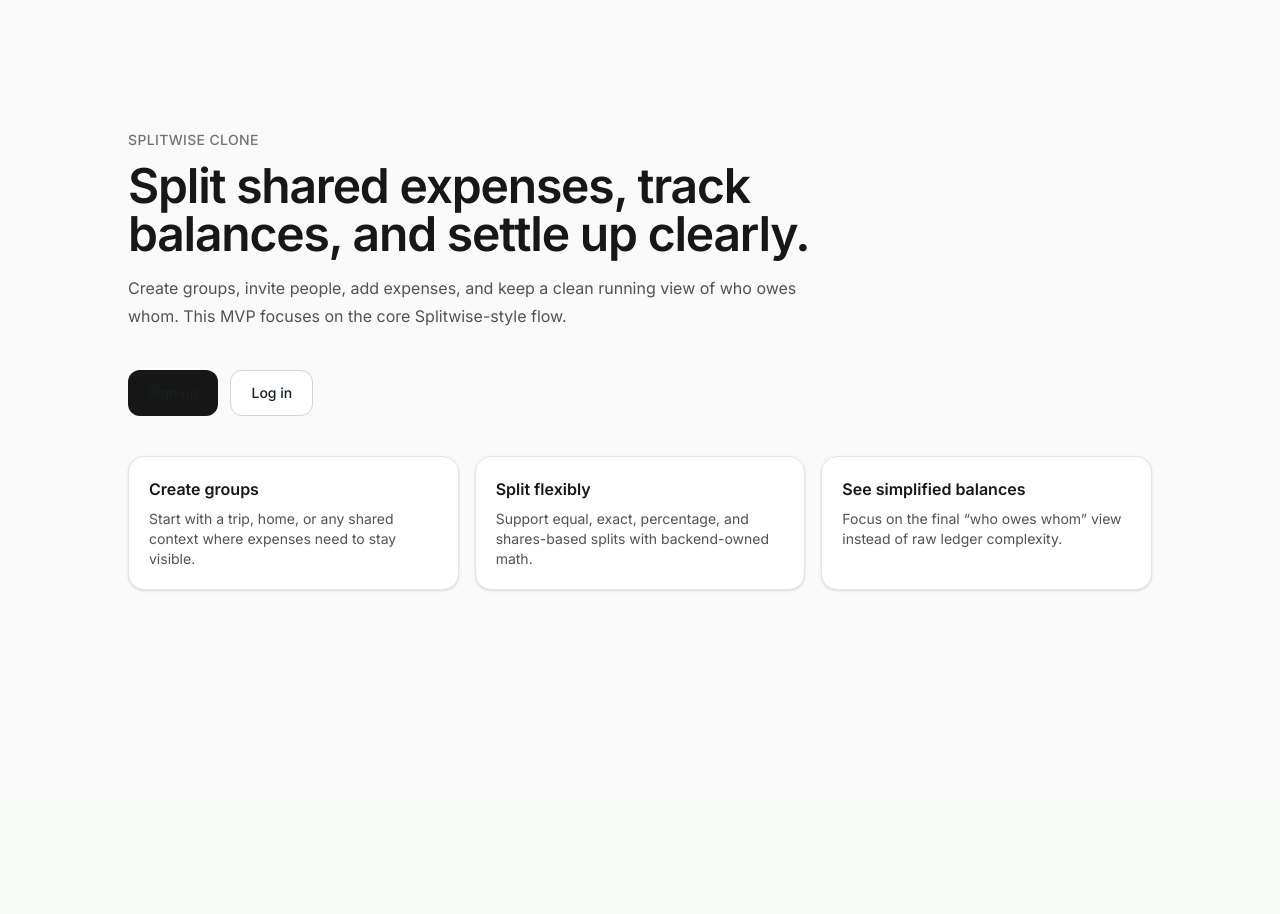
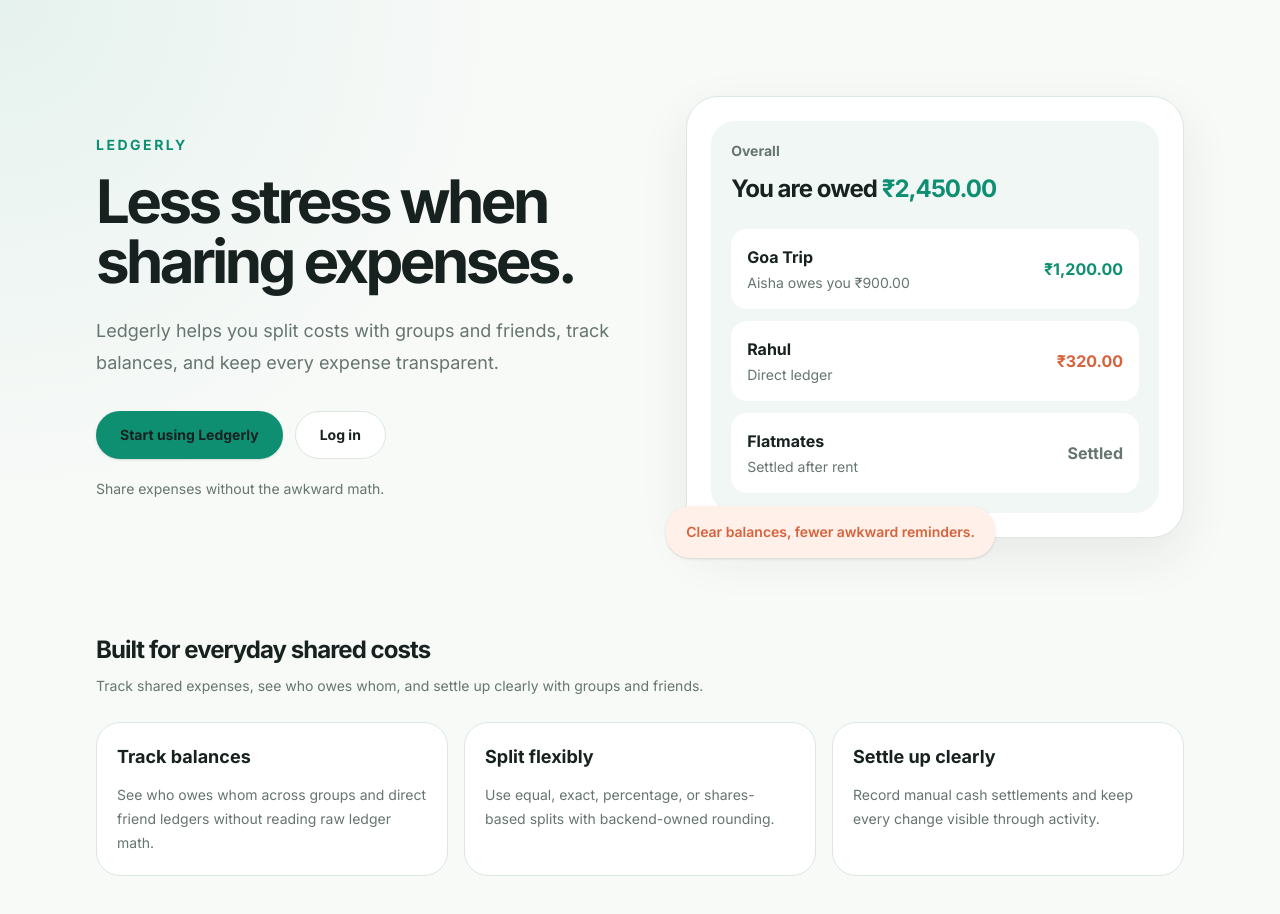
Before and after one commit to Beastly713/expense, a Next.js app in the folder apps/web/: page / in a window 1280 px wide. Shown: the top 914 px of the page. Before the commit the page ends 800 px from the top, so only its background shows below. Built offline with nearby package versions, Linux system fonts and the light colour scheme; no server answers.

Commit message:
brand: apply Ledgerly naming and app-wide copy polish

```diff
--- a/apps/web/src/app/layout.tsx
+++ b/apps/web/src/app/layout.tsx
@@ -7,8 +7,9 @@
 const inter = Inter({ subsets: ['latin'] });
 
 export const metadata: Metadata = {
-  title: 'Splitwise Clone',
-  description: 'Expense-sharing MVP',
+  title: 'Ledgerly',
+  description:
+    'Track shared expenses, split costs with groups and friends, and settle up clearly.',
 };
 
 export default function RootLayout({
--- a/apps/web/src/app/page.tsx
+++ b/apps/web/src/app/page.tsx
@@ -1,63 +1,167 @@
 import Link from 'next/link';
 
-import { PublicOnlyRoute } from '@/components/layout/public-only-route';
-import { env } from '@/lib/env';
+import {
+  APP_DESCRIPTION,
+  APP_NAME,
+  APP_TAGLINE,
+  LANDING_HERO_DESCRIPTION,
+  LANDING_HERO_TITLE,
+} from '@/lib/branding';
+
+const featureCards = [
+  {
+    title: 'Track balances',
+    description:
+      'See who owes whom across groups and direct friend ledgers without reading raw ledger math.',
+  },
+  {
+    title: 'Split flexibly',
+    description:
+      'Use equal, exact, percentage, or shares-based splits with backend-owned rounding.',
+  },
+  {
+    title: 'Settle up clearly',
+    description:
+      'Record manual cash settlements and keep every change visible through activity.',
+  },
+];
 
 export default function LandingPage() {
   return (
-    <PublicOnlyRoute>
-      <main className="min-h-screen bg-neutral-50 px-4 py-10">
-        <div className="mx-auto flex min-h-[80vh] max-w-5xl flex-col justify-center gap-10">
-          <div className="max-w-3xl">
-            <p className="mb-3 text-sm font-medium uppercase tracking-wide text-neutral-500">
-              {env.appName}
+    <main className="min-h-screen">
+      <section className="mx-auto grid w-full max-w-6xl gap-10 px-4 py-16 sm:px-6 lg:grid-cols-[1.05fr_0.95fr] lg:px-8 lg:py-24">
+        <div className="flex flex-col justify-center">
+          <p className="mb-4 text-sm font-bold uppercase tracking-[0.18em] text-[color:var(--ledgerly-primary)]">
+            {APP_NAME}
           </p>
-            <h1 className="text-4xl font-semibold tracking-tight text-neutral-900 sm:text-5xl">
-              Split shared expenses, track balances, and settle up clearly.
+
+          <h1 className="max-w-3xl text-5xl font-bold tracking-[-0.06em] text-[color:var(--ledgerly-text)] sm:text-6xl">
+            {LANDING_HERO_TITLE}
           </h1>
-            <p className="mt-4 max-w-2xl text-base leading-7 text-neutral-600">
-              Create groups, invite people, add expenses, and keep a clean running view of who
-              owes whom. This MVP focuses on the core Splitwise-style flow.
+
+          <p className="mt-6 max-w-2xl text-lg leading-8 text-[color:var(--ledgerly-muted)]">
+            {LANDING_HERO_DESCRIPTION}
           </p>
-          </div>
 
-          <div className="flex flex-col gap-3 sm:flex-row">
+          <div className="mt-8 flex flex-col gap-3 sm:flex-row">
             <Link
               href="/signup"
-              className="inline-flex items-center justify-center rounded-xl bg-neutral-900 px-5 py-3 text-sm font-medium text-white transition hover:bg-neutral-800"
+              className="inline-flex h-12 items-center justify-center rounded-full bg-[var(--ledgerly-primary)] px-6 text-sm font-bold text-white shadow-sm transition hover:bg-[var(--ledgerly-primary-dark)]"
             >
-              Sign up
+              Start using Ledgerly
             </Link>
+
             <Link
               href="/login"
-              className="inline-flex items-center justify-center rounded-xl border border-neutral-300 bg-white px-5 py-3 text-sm font-medium text-neutral-900 transition hover:bg-neutral-100"
+              className="inline-flex h-12 items-center justify-center rounded-full border border-[color:var(--ledgerly-border)] bg-white px-6 text-sm font-bold text-[color:var(--ledgerly-text)] transition hover:border-[color:var(--ledgerly-primary)] hover:bg-[var(--ledgerly-primary-soft)]"
             >
               Log in
             </Link>
           </div>
 
-          <div className="grid gap-4 md:grid-cols-3">
-            <div className="rounded-2xl border border-neutral-200 bg-white p-5 shadow-sm">
-              <h2 className="text-base font-semibold text-neutral-900">Create groups</h2>
-              <p className="mt-2 text-sm text-neutral-600">
-                Start with a trip, home, or any shared context where expenses need to stay visible.
+          <p className="mt-5 text-sm text-[color:var(--ledgerly-muted)]">
+            {APP_TAGLINE}
           </p>
         </div>
-            <div className="rounded-2xl border border-neutral-200 bg-white p-5 shadow-sm">
-              <h2 className="text-base font-semibold text-neutral-900">Split flexibly</h2>
-              <p className="mt-2 text-sm text-neutral-600">
-                Support equal, exact, percentage, and shares-based splits with backend-owned math.
+
+        <div className="relative">
+          <div className="rounded-[2rem] border border-[color:var(--ledgerly-border)] bg-white p-6 shadow-[var(--ledgerly-shadow-soft)]">
+            <div className="rounded-[1.5rem] bg-[var(--ledgerly-surface-soft)] p-5">
+              <p className="text-sm font-bold text-[color:var(--ledgerly-muted)]">
+                Overall
+              </p>
+
+              <p className="mt-3 text-2xl font-bold tracking-[-0.04em] text-[color:var(--ledgerly-text)]">
+                You are owed{' '}
+                <span className="text-[color:var(--ledgerly-positive)]">
+                  ₹2,450.00
+                </span>
+              </p>
+
+              <div className="mt-6 space-y-3">
+                <div className="rounded-2xl bg-white p-4">
+                  <div className="flex items-center justify-between gap-4">
+                    <div>
+                      <p className="font-bold text-[color:var(--ledgerly-text)]">
+                        Goa Trip
+                      </p>
+                      <p className="mt-1 text-sm text-[color:var(--ledgerly-muted)]">
+                        Aisha owes you ₹900.00
                       </p>
                     </div>
-            <div className="rounded-2xl border border-neutral-200 bg-white p-5 shadow-sm">
-              <h2 className="text-base font-semibold text-neutral-900">See simplified balances</h2>
-              <p className="mt-2 text-sm text-neutral-600">
-                Focus on the final “who owes whom” view instead of raw ledger complexity.
+                    <p className="font-bold text-[color:var(--ledgerly-positive)]">
+                      ₹1,200.00
+                    </p>
+                  </div>
+                </div>
+
+                <div className="rounded-2xl bg-white p-4">
+                  <div className="flex items-center justify-between gap-4">
+                    <div>
+                      <p className="font-bold text-[color:var(--ledgerly-text)]">
+                        Rahul
+                      </p>
+                      <p className="mt-1 text-sm text-[color:var(--ledgerly-muted)]">
+                        Direct ledger
+                      </p>
+                    </div>
+                    <p className="font-bold text-[color:var(--ledgerly-negative)]">
+                      ₹320.00
+                    </p>
+                  </div>
+                </div>
+
+                <div className="rounded-2xl bg-white p-4">
+                  <div className="flex items-center justify-between gap-4">
+                    <div>
+                      <p className="font-bold text-[color:var(--ledgerly-text)]">
+                        Flatmates
+                      </p>
+                      <p className="mt-1 text-sm text-[color:var(--ledgerly-muted)]">
+                        Settled after rent
+                      </p>
+                    </div>
+                    <p className="font-bold text-[color:var(--ledgerly-muted)]">
+                      Settled
                     </p>
                   </div>
                 </div>
               </div>
+            </div>
+          </div>
+
+          <div className="absolute -bottom-5 -left-5 hidden rounded-3xl bg-[var(--ledgerly-negative-soft)] px-5 py-4 text-sm font-semibold text-[color:var(--ledgerly-negative)] shadow-sm sm:block">
+            Clear balances, fewer awkward reminders.
+          </div>
+        </div>
+      </section>
+
+      <section className="mx-auto w-full max-w-6xl px-4 pb-16 sm:px-6 lg:px-8">
+        <div className="mb-6">
+          <h2 className="text-2xl font-bold tracking-[-0.04em] text-[color:var(--ledgerly-text)]">
+            Built for everyday shared costs
+          </h2>
+          <p className="mt-2 max-w-2xl text-sm leading-6 text-[color:var(--ledgerly-muted)]">
+            {APP_DESCRIPTION}
+          </p>
+        </div>
+
+        <div className="grid gap-4 md:grid-cols-3">
+          {featureCards.map((feature) => (
+            <article
+              key={feature.title}
+              className="rounded-[var(--ledgerly-radius-lg)] border border-[color:var(--ledgerly-border)] bg-white p-5"
+            >
+              <h3 className="text-lg font-bold text-[color:var(--ledgerly-text)]">
+                {feature.title}
+              </h3>
+              <p className="mt-3 text-sm leading-6 text-[color:var(--ledgerly-muted)]">
+                {feature.description}
+              </p>
+            </article>
+          ))}
+        </div>
+      </section>
     </main>
-    </PublicOnlyRoute>
   );
 }
--- a/apps/web/src/components/layout/site-header.tsx
+++ b/apps/web/src/components/layout/site-header.tsx
@@ -1,25 +1,34 @@
 import Link from 'next/link';
 
-const navItems = [
-  { href: '/dashboard', label: 'Dashboard' },
-  { href: '/activity', label: 'Activity' },
-  { href: '/settings', label: 'Settings' },
-];
+import { APP_NAME } from '@/lib/branding';
 
 export function SiteHeader() {
   return (
-    <header className="border-b border-slate-200 bg-white">
-      <div className="mx-auto flex max-w-6xl items-center justify-between gap-4 px-4 py-4 sm:px-6">
-        <Link href="/" className="font-semibold tracking-tight text-slate-900">
-          Splitwise Clone
+    <header className="border-b border-[color:var(--ledgerly-border)] bg-white/85 backdrop-blur">
+      <div className="mx-auto flex h-16 w-full max-w-6xl items-center justify-between px-4 sm:px-6 lg:px-8">
+        <Link href="/" className="flex items-center gap-2">
+          <span className="flex h-9 w-9 items-center justify-center rounded-full bg-[var(--ledgerly-primary)] text-sm font-black text-white">
+            L
+          </span>
+          <span className="text-lg font-bold tracking-[-0.03em] text-[color:var(--ledgerly-text)]">
+            {APP_NAME}
+          </span>
         </Link>
 
-        <nav className="flex items-center gap-4 text-sm text-slate-600">
-          {navItems.map((item) => (
-            <Link key={item.href} href={item.href} className="transition hover:text-slate-900">
-              {item.label}
-            </Link>
-          ))}
+        <nav className="flex items-center gap-2">
+          <Link
+            href="/login"
+            className="rounded-full px-4 py-2 text-sm font-semibold text-[color:var(--ledgerly-muted)] transition hover:bg-[var(--ledgerly-surface-soft)] hover:text-[color:var(--ledgerly-text)]"
+          >
+            Log in
+          </Link>
+
+          <Link
+            href="/signup"
+            className="rounded-full bg-[var(--ledgerly-primary)] px-4 py-2 text-sm font-semibold text-white shadow-sm transition hover:bg-[var(--ledgerly-primary-dark)]"
+          >
+            Sign up
+          </Link>
         </nav>
       </div>
     </header>
--- /dev/null
+++ b/apps/web/src/lib/branding.ts
@@ -0,0 +1,21 @@
+export const APP_NAME = 'Ledgerly';
+
+export const APP_TAGLINE = 'Share expenses without the awkward math.';
+
+export const APP_DESCRIPTION =
+  'Track shared expenses, see who owes whom, and settle up clearly with groups and friends.';
+
+export const LANDING_HERO_TITLE = 'Less stress when sharing expenses.';
+
+export const LANDING_HERO_DESCRIPTION =
+  'Ledgerly helps you split costs with groups and friends, track balances, and keep every expense transparent.';
+
+export const AUTH_SIDE_TITLE = 'Split costs calmly.';
+
+export const AUTH_SIDE_DESCRIPTION =
+  'Create groups, invite people, add expenses, and settle up without turning shared money into awkward conversations.';
+
+export const ONBOARDING_TITLE = 'Welcome to Ledgerly';
+
+export const ONBOARDING_DESCRIPTION =
+  'Start by creating a group, inviting people, and adding your first shared expense.';
```
Also changed, not shown: apps/web/src/app/onboarding/page.tsx (+33 -26 lines). Lines whose indentation alone changed are shown as unchanged.
